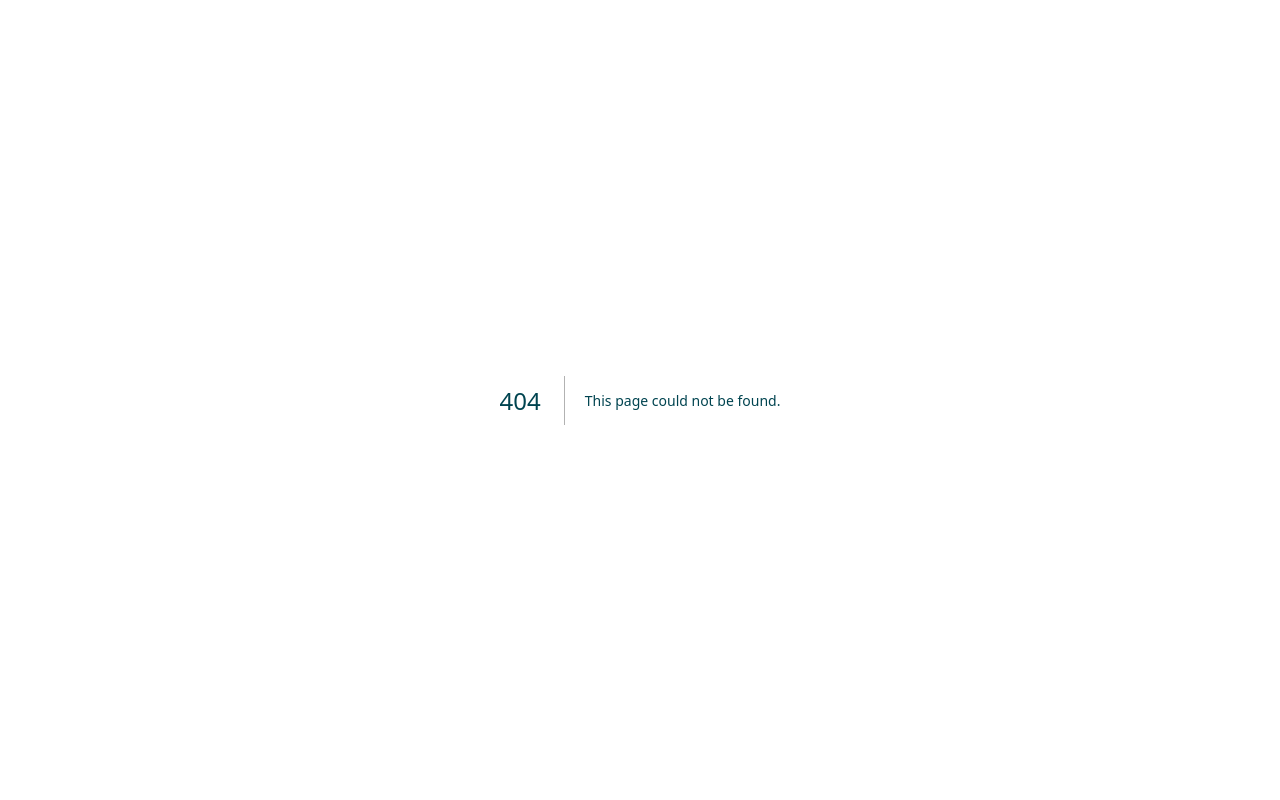
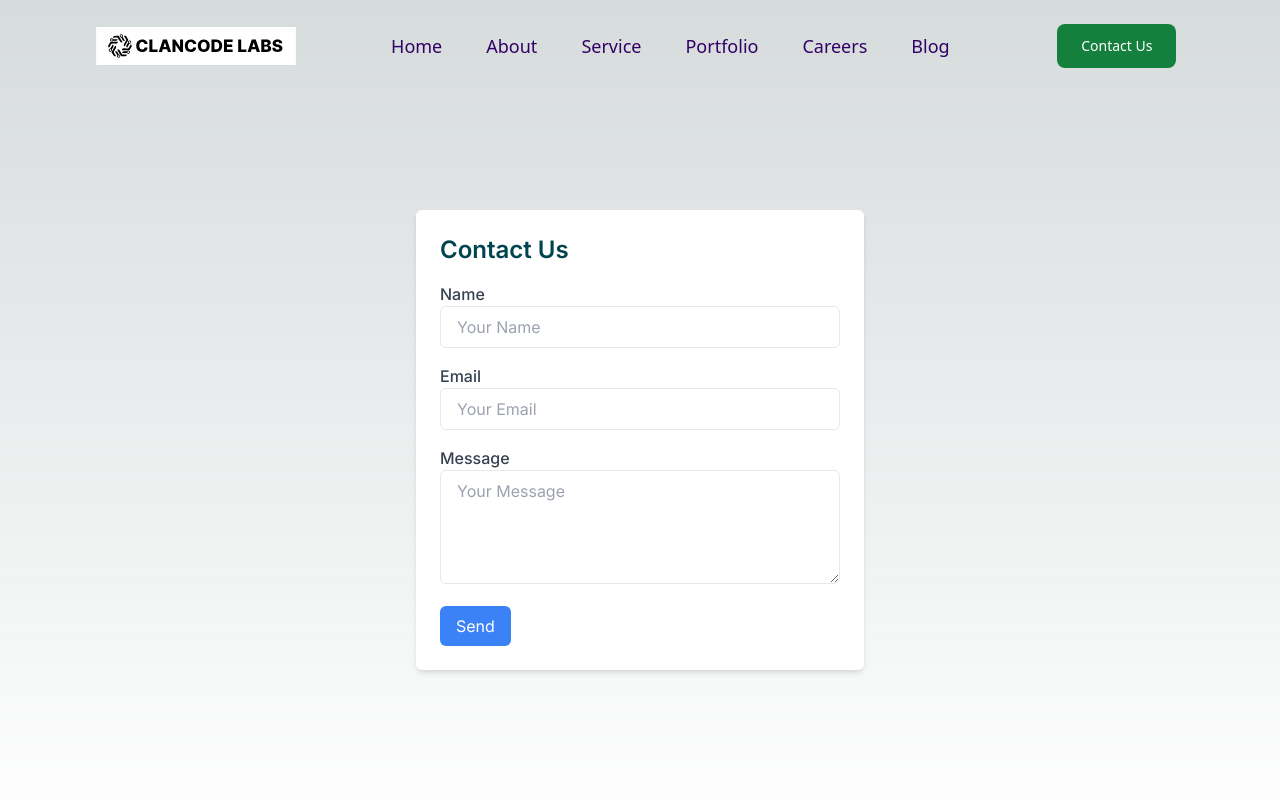
Before and after one commit to arthathagary/clancode-labs-side, a Next.js app: page /components/Contact in a window 1280 px wide. Before the commit this address had no page. Shown: the top 800 px of the page. Built offline with nearby package versions, Linux system fonts and the light colour scheme.

Commit message:
add contact Us Page

```diff
--- /dev/null
+++ b/src/app/components/Contact/page.js
@@ -0,0 +1,70 @@
+import React from 'react'
+import NavBar from '../NavBar'
+import Footer from '@/app/pages/Footer'
+
+const page = () => {
+  return (
+    <div className='width-full h-[100vh]'>
+        <NavBar/>
+
+
+
+    <div className="min-h-screen flex items-center justify-center mt-10">
+      <div className="w-full max-w-md p-6 bg-white rounded-md shadow-md">
+        <h2 className="text-2xl font-semibold mb-4">Contact Us</h2>
+        <form>
+          <div className="mb-4">
+            <label htmlFor="name" className="block text-gray-700 font-medium">
+              Name
+            </label>
+            <input
+              type="text"
+              id="name"
+              name="name"
+              className="w-full px-4 py-2 border rounded-md focus:outline-none focus:ring focus:border-blue-500"
+              placeholder="Your Name"
+            />
+          </div>
+          <div className="mb-4">
+            <label htmlFor="email" className="block text-gray-700 font-medium">
+              Email
+            </label>
+            <input
+              type="email"
+              id="email"
+              name="email"
+              className="w-full px-4 py-2 border rounded-md focus:outline-none focus:ring focus:border-blue-500"
+              placeholder="Your Email"
+            />
+          </div>
+          <div className="mb-4">
+            <label htmlFor="message" className="block text-gray-700 font-medium">
+              Message
+            </label>
+            <textarea
+              id="message"
+              name="message"
+              rows="4"
+              className="w-full px-4 py-2 border rounded-md focus:outline-none focus:ring focus:border-blue-500"
+              placeholder="Your Message"
+            ></textarea>
+          </div>
+          <button
+            type="submit"
+            className="bg-blue-500 text-white px-4 py-2 rounded-md hover:bg-blue-600 focus:outline-none focus:ring focus:bg-blue-700"
+          >
+            Send
+          </button>
+        </form>
+      </div>
+    </div>
+
+export default Contact;
+
+        <Footer/>
+
+    </div>
+  )
+}
+
+export default page
--- a/src/app/components/MvpSection.jsx
+++ b/src/app/components/MvpSection.jsx
@@ -18,7 +18,7 @@ const MvpSection = () => {
     }
   }, [isView]);
   return (
-    <div
+    <div id="mvpsection"
       ref={ref}
       className="md:flex md:h-[70vh] w-full md:px-32 px-8 py-6 md:py-0 justify-center items-center gap-8"
     >
--- a/src/app/components/NavBar.jsx
+++ b/src/app/components/NavBar.jsx
@@ -5,6 +5,7 @@ import Image from 'next/image'
 import Logo from '../../../public/assets/images/logo.svg'
 import Link from 'next/link'
 import ServiceDropDown from './ServiceDropDown';
+
 
 const NavBar = () => {
   const [nav,setNav] = useState(false);
@@ -34,25 +35,27 @@ useEffect(()=>{
   }
   return (
 
-<div style={{backgroundColor:`${color}`}} className='fixed z-40   left-0 top-0 w-full ease-in-out duration-500 '>
+<div style={{backgroundColor:`${color}`}} className=' fixed font-sans z-40   left-0 top-0 w-full ease-in-out duration-500 '>
   <div className=' w-full m-auto bg-transparent flex justify-evenly items-center p-4 text-black'>
-<Link href='#'>
+<Link href='/'>
           <div style={{color:`${text}`}}  className='w-[200px] bg-black'><Image src={Logo}/></div>
         </Link>
   <ul style={{color:`${text}`}} className='hidden md:flex md:text-xs lg:text-lg  '>
-    <li className='p-4'>
-      <Link href="#">Home</Link>
+    <li className=' p-4 pr-7 hover:text-red-700 hover:scale-105'>
+      <a href="/">Home</a>
     </li>
-    <li className='p-4 '>
-      <Link href="#">About</Link>
+    <li className=' p-4 pr-7 hover:text-red-700 hover:scale-105 '>
+      <a href="#aboutpage">About</a>
     </li>
-   <li className='p-4 '><Link href="#">Service</Link></li>
-   <li className='p-4 '><Link href="#">Portfolio</Link></li>
-   <li className='p-4 '><Link href="#">Careers</Link></li>
-   <li className='p-4 '><Link href="#">Blog</Link></li>
-   <li className='p-4 '><Link href="#">Contact Us</Link></li>
+   <li className=' p-4 pr-7 hover:text-red-700 hover:scale-105 '><a href="#services">Service</a></li>
+   <li className=' p-4 pr-7 hover:text-red-700 hover:scale-105 '><a href="#mvpsection">Portfolio</a></li>
+   <li className=' p-4 pr-7 hover:text-red-700 hover:scale-105 '><a href="#">Careers</a></li>
+   <li className=' p-4 pr-7 hover:text-red-700 hover:scale-105 '><a href="#">Blog</a></li>
 
   </ul>
+  <div>
+   <button className=' hidden  md:flex items-center justify-center mt-2 type="button" class="focus:outline-none text-white bg-green-700 hover:bg-green-800 focus:ring-4 focus:ring-green-300 font-medium rounded-lg text-sm px-6 py-3 mr-2 mb-2 dark:bg-green-600 dark:hover:bg-green-700 dark:focus:ring-green-800"  '><Link href="/components/Contact">Contact Us</Link></button>
+   </div>
 
 
   {/* mobile Icons */}
@@ -65,17 +68,17 @@ useEffect(()=>{
   {/* Mobile menu */}
   <div style={{color:`${text}`}} className={nav ? ' md:hidden  absolute top-0 right-0 bottom-0 left-0 flex justify-center items-center w-full h-screen bg-black  text-center ease-in-out duration-500':'md:hidden  absolute top-0 right-0 bottom-0 left-[-100%] flex justify-center items-center w-full h-screen bg-slate-500  text-center ease-in-out duration-500 '}>
   <ul>
-    <li className='p-4 text-2xl hover:text-gray-900  text-white '>
-      <Link href="#">Home</Link>
+    <li onClick={handleHamClick} className='p-4 text-2xl hover:text-gray-900  text-white '>
+      <a href="/">Home</a>
     </li>
-    <li className='p-4 text-2xl hover:text-gray-900  text-white  '>
-      <Link href="#">About</Link>
+    <li onClick={handleHamClick} className='p-4 text-2xl hover:text-gray-900  text-white  '>
+      <a href="#aboutpage">About</a>
     </li>
-   <li className='p-4 text-2xl hover:text-gray-900   text-white '><Link href="#">Service</Link></li>
-   <li className='p-4 text-2xl hover:text-gray-900   text-white '><Link href="#">Portfolio</Link></li>
-   <li className='p-4 text-2xl hover:text-gray-900   text-white '><Link href="#">Careers</Link></li>
-   <li className='p-4 text-2xl hover:text-gray-900   text-white '><Link href="#">Blog</Link></li>
-   <li className='p-4 text-2xl hover:text-gray-900   text-white '><Link href="#">Contact Us</Link></li>
+   <li onClick={handleHamClick} className='p-4 text-2xl hover:text-gray-900   text-white '><a href="#services">Service</a></li>
+   <li onClick={handleHamClick} className='p-4 text-2xl hover:text-gray-900   text-white '><a href="#mvpsection">Portfolio</a></li>
+   <li onClick={handleHamClick} className='p-4 text-2xl hover:text-gray-900   text-white '><a href="#">Careers</a></li>
+   <li onClick={handleHamClick} className='p-4 text-2xl hover:text-gray-900   text-white '><a href="#">Blog</a></li>
+   <button onClick={handleHamClick} className='type="button" class="focus:outline-none text-white bg-green-700 hover:bg-green-800 focus:ring-4 focus:ring-green-300 font-medium rounded-lg text-sm px-5 py-2.5 mr-2 mb-2 dark:bg-green-600 dark:hover:bg-white dark:focus:ring-green-800" '><a href="#">Contact Us</a></button>
 
   </ul>
   </div>
--- /dev/null
+++ b/src/app/components/Slider.jsx
@@ -0,0 +1,11 @@
+import React from 'react'
+
+const Slider = () => {
+  return (
+    <div>
+
+    </div>
+  )
+}
+
+export default Slider
--- a/src/app/pages/Footer.jsx
+++ b/src/app/pages/Footer.jsx
@@ -7,7 +7,7 @@ const Footer = () => {
   return (
     <footer className='w-full md:px-32 px-8 md:flex items-center bg-[#004450] md:py-6 py-6 md:justify-evenly' >
         <div className='text-center'>
-            <div className='w-60'><Image src={whiteLogo} alt='logo'/></div>
+            <div className='w-60 ml-[20%]'><Image src={whiteLogo} alt='logo'/></div>
             {/* <h6 className='text-[white] mb-4'>Product engineering simplified</h6>  */}
             <div className='flex gap-4 mb-4 justify-center mt-2'>
             <FaLinkedin size={20} color='white' />
@@ -18,7 +18,7 @@ const Footer = () => {
         </div>
 
         <nav>
-          <ul className='md:flex md:gap-2 mb-4'>
+          <ul className='md:flex md:gap-2 mb-4 ml-[42%]'>
             <li className='text-[white] font-medium'>Home</li>
             <li className='text-[white] font-medium'>About</li>
             <li className='text-[white] font-medium'>Services</li>
--- a/src/app/pages/LandingPage.jsx
+++ b/src/app/pages/LandingPage.jsx
@@ -13,18 +13,20 @@ import TrustedBySection from '../components/TrustedBySection'
 import ProductDevelpment from '../components/ProductDevelpment'
 import MvpSection from '../components/MvpSection'
 import ServiceDropDown from '../components/ServiceDropDown'
-
+import Slider from '../components/Slider'
 
 const LandingPage = () => {
   return (
-    <div className='overflow-hidden'>
+    <div className='overflow-hidden' id='home'>
         <NavBar />
         {/* <ServiceDropDown /> */}
         <HeroSection />
+        <Slider/>
         <TrustedBySection />
         <ProductDevelpment />
         <MvpSection />
-        {/* <AboutPage /> */}
+        <AboutPage />
+
         {/* <IdeasToStorySection /> */}
         {/* <StoriesToProductSection /> */}
         {/* <OnboardingSection /> */}
```
